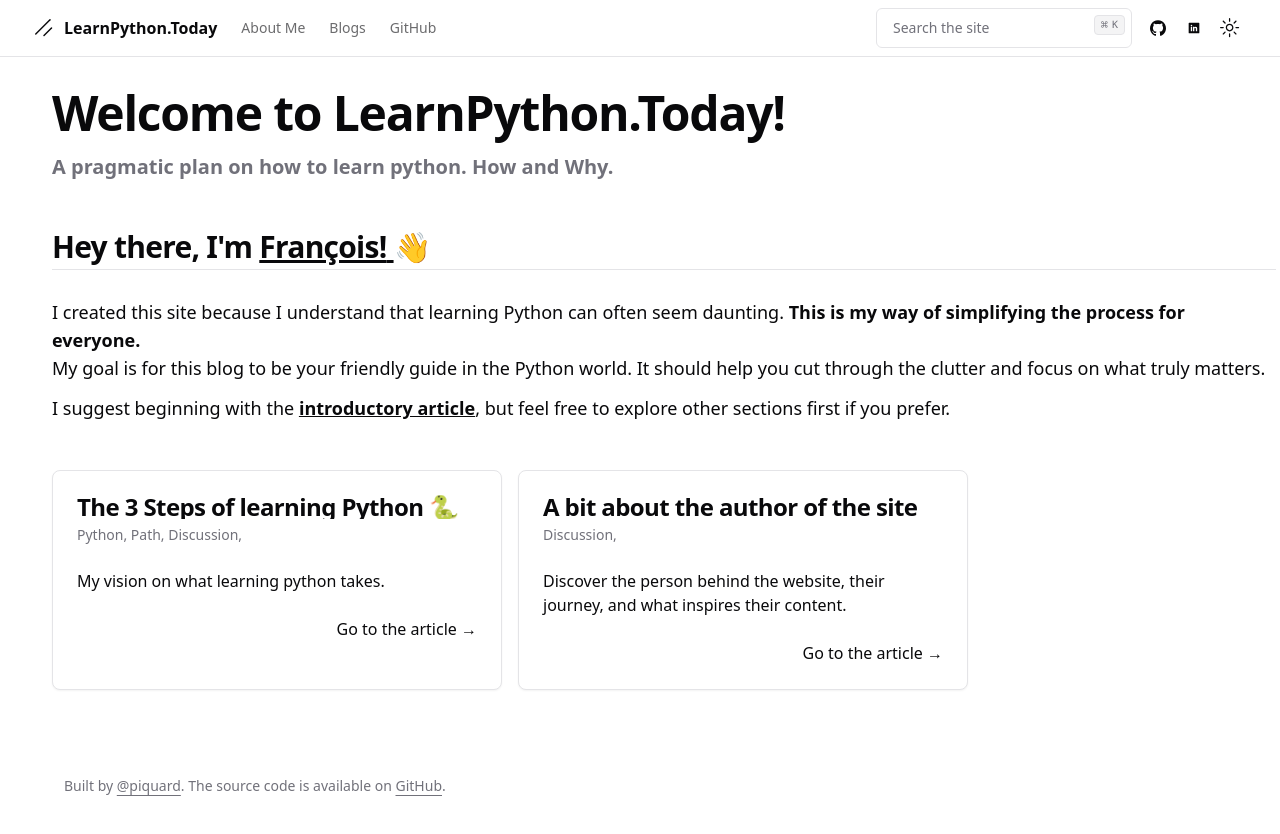
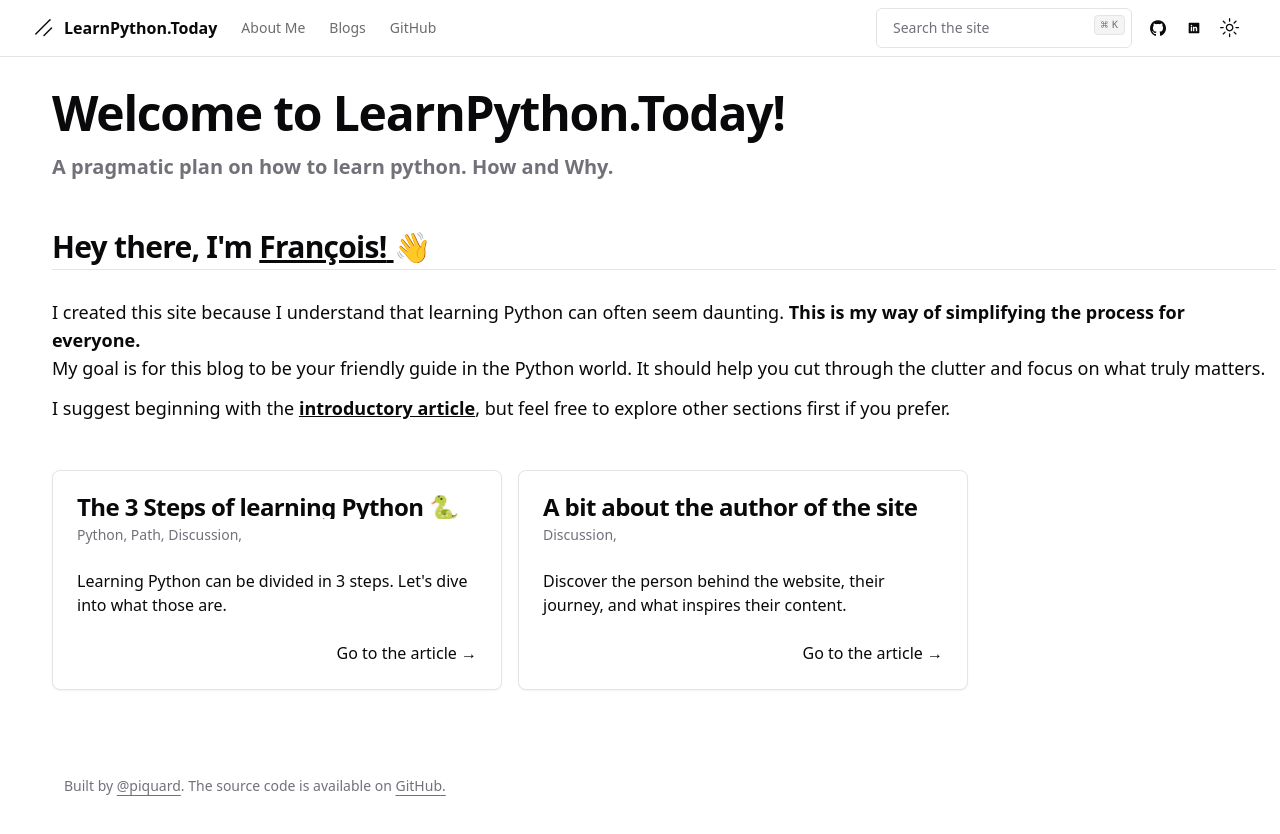
Before and after one commit to git-Pqrd/learnpython.today, a Next.js app: page / in a window 1280 px wide. Built offline with nearby package versions, Linux system fonts and the light colour scheme.

Commit message:
adding tracking to the webiste

```diff
--- a/app/layout.tsx
+++ b/app/layout.tsx
@@ -7,6 +7,7 @@ import { ThemeProvider } from "@/components/providers";
 import { SiteFooter } from "@/components/site-footer";
 import { SiteHeader } from "@/components/site-header";
 import { Toaster as DefaultToaster } from "@/components/ui/toaster";
+import { GoogleAnalytics } from "@next/third-parties/google";
 
 export const metadata: Metadata = {
   title: {
@@ -91,6 +92,7 @@ export default function RootLayout({ children }: RootLayoutProps) {
           </ThemeProvider>
           <DefaultToaster />
         </body>
+        <GoogleAnalytics gaId="G-RK1D7R0HK7" />
       </html>
     </>
   );
--- a/components/card-component.tsx
+++ b/components/card-component.tsx
@@ -14,7 +14,7 @@ export function BlogCard(props: { article: Article }) {
   const article = props.article;
   if (!article) return;
   return (
-    <Card className="max-w-full md:w-[450px] mr-4 mb-4">
+    <Card className="max-w-full md:w-[450px] mr-4 mb-4 flex flex-col justify-between">
       <CardHeader>
         <CardTitle className="truncate">{article.title}</CardTitle>
         <CardDescription>{article.tags.map(tag => `${tag}, `)}</CardDescription>
--- a/components/site-footer.tsx
+++ b/components/site-footer.tsx
@@ -21,9 +21,8 @@ export function SiteFooter() {
             rel="noreferrer"
             className="font-medium underline underline-offset-4"
           >
-            GitHub
+            GitHub.
           </a>
-          .
         </p>
       </div>
     </footer>
--- a/config/blogs.ts
+++ b/config/blogs.ts
@@ -1,22 +1,24 @@
-import { Article } from "@/types/article"
+import { Article } from "@/types/article";
 
 export const blogs: Article[] = [
-    {
-        "title": "The 3 Steps of learning Python 🐍",
-        "href": "/blogs/intro",
-        "tags": ["Python", "Path", "Discussion"],
-        "synopsis": "My vision on what learning python takes.",
-        "date": "02-03-2024",
-        "disabled": false,
-        "extern": false
-    },
-    {
-        "title": "A bit about the author of the site",
-        "href": "/about",
-        "tags": ["Discussion"],
-        "synopsis": "Discover the person behind the website, their journey, and what inspires their content.",
-        "date": "02-02-2024",
-        "disabled": false,
-        "extern": false
-    },
+  {
+    title: "The 3 Steps of learning Python 🐍",
+    href: "/blogs/intro",
+    tags: ["Python", "Path", "Discussion"],
+    synopsis:
+      "Learning Python can be divided in 3 steps. Let's dive into what those are.",
+    date: "02-03-2024",
+    disabled: false,
+    extern: false,
+  },
+  {
+    title: "A bit about the author of the site",
+    href: "/about",
+    tags: ["Discussion"],
+    synopsis:
+      "Discover the person behind the website, their journey, and what inspires their content.",
+    date: "02-02-2024",
+    disabled: false,
+    extern: false,
+  },
 ];
--- a/package.json
+++ b/package.json
@@ -9,6 +9,7 @@
     "lint": "next lint"
   },
   "dependencies": {
+    "@next/third-parties": "^14.1.1",
     "@radix-ui/react-alert-dialog": "^1.0.5",
     "@radix-ui/react-avatar": "^1.0.4",
     "@radix-ui/react-collapsible": "^1.0.3",
@@ -31,7 +32,7 @@
     "eslint": "8.56.0",
     "eslint-config-next": "14.1.0",
     "lucide-react": "^0.335.0",
-    "next": "14.1.0",
+    "next": "^14.1.1",
     "next-themes": "^0.2.1",
     "postcss": "8.4.35",
     "react": "18.2.0",
```
Also changed, not shown: 1 other file (tests, documents, lock files or other folders).
